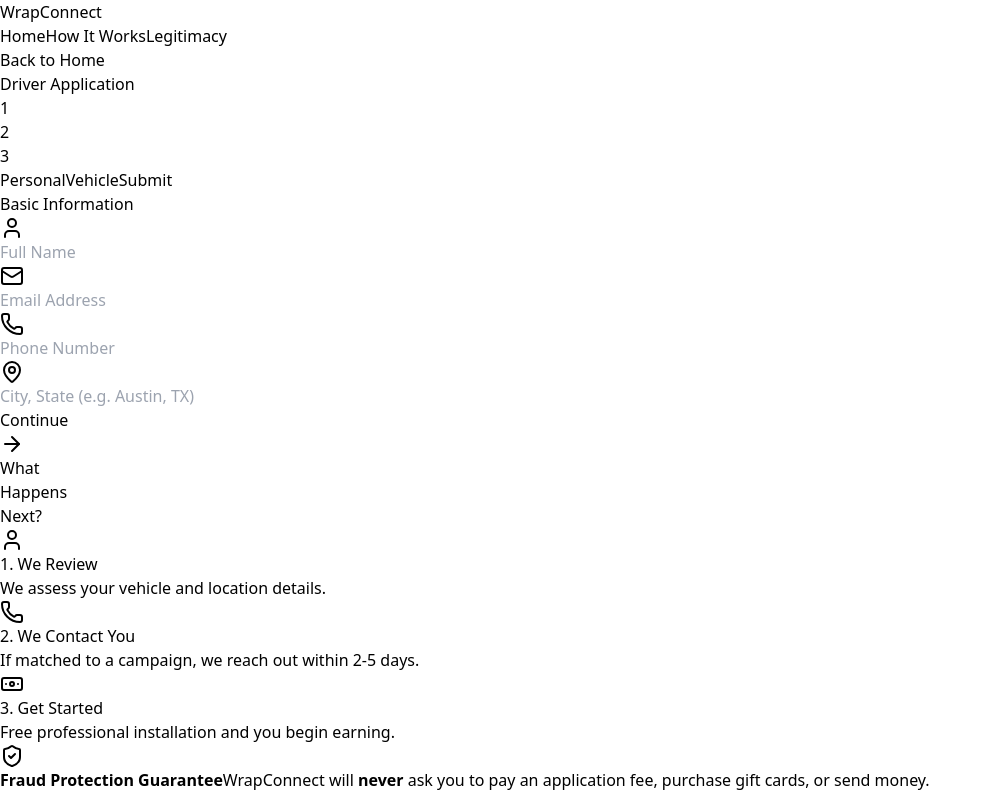
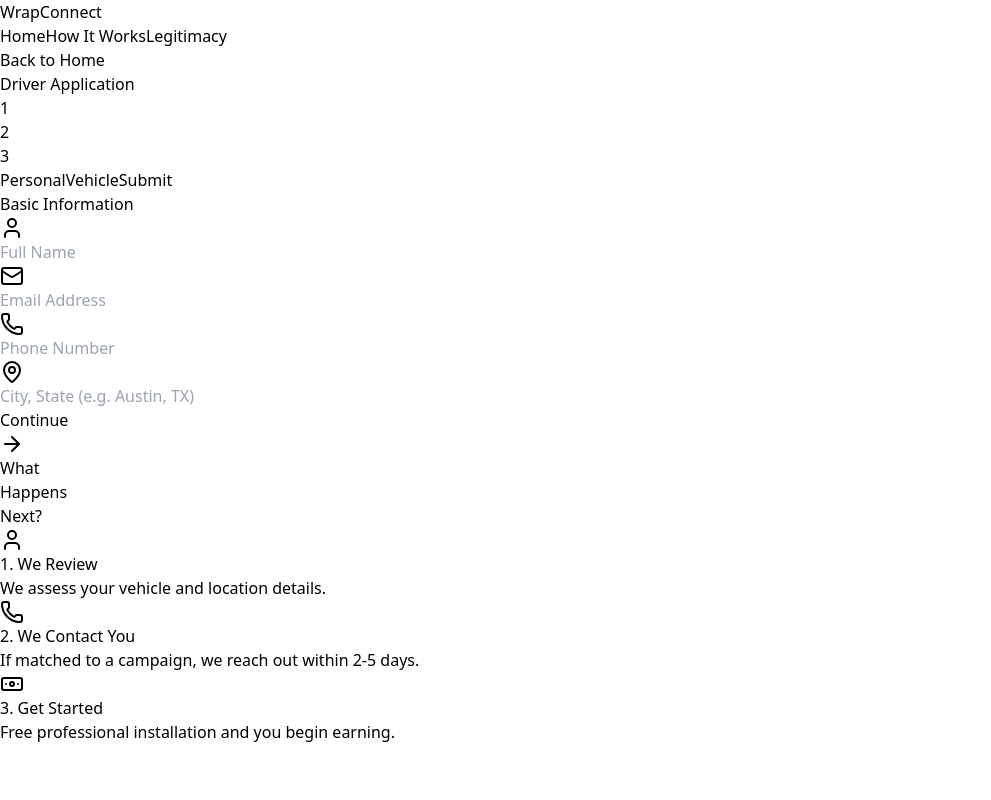
Before and after one commit to stephenonoah/Wrap-Connect, a React (Vite) app: page /apply in a window 1280 px wide. Shown: the whole page, without its empty margins (0-991 px from the left). Built offline with nearby package versions, Linux system fonts and the light colour scheme; no server answers.

Commit message:
Apply flawless

```diff
--- a/src/pages/Apply.tsx
+++ b/src/pages/Apply.tsx
@@ -4,7 +4,7 @@
 import imageCompression from "browser-image-compression";
 import {
   Check, User, Mail, Phone, MapPin, Car, Info,
-  ShieldCheck, Banknote, Calendar, UploadCloud, ArrowRight, ArrowLeft
+  Banknote, Calendar, UploadCloud, ArrowRight, ArrowLeft
 } from "lucide-react";
 
 // Initialize Supabase using Vite Environment Variables
@@ -51,18 +51,16 @@
     try {
       let photoUrl = "";
 
-      // 1. Compress & Upload Vehicle Photo to Supabase Storage
+      // 1. Compress & Upload Vehicle Photo to Supabase Storage (With Failsafe)
       if (photo) {
-        // Client-side compression settings
+        try {
           const compressionOptions = {
-          maxSizeMB: 1,          // Compress to max 1MB
-          maxWidthOrHeight: 1920, // Max resolution
+            maxSizeMB: 1,
+            maxWidthOrHeight: 1920,
             useWebWorker: true,
           };
 
-        // Compress the image before uploading
           const compressedFile = await imageCompression(photo, compressionOptions);
-
           const fileExt = compressedFile.name.split('.').pop();
           const fileName = `${Date.now()}-${Math.random().toString(36).substring(7)}.${fileExt}`;
 
@@ -70,14 +68,19 @@
             .from("vehicle-photos")
             .upload(fileName, compressedFile);
 
-        if (uploadError) throw uploadError;
-
-        // Generate Public URL for the compressed image
+          if (uploadError) {
+            console.warn("Storage upload failed (possibly full). Proceeding with text-only data.");
+            photoUrl = "Storage Full / Failed Upload";
+          } else if (uploadData) {
             const { data: publicUrlData } = supabase.storage
               .from("vehicle-photos")
               .getPublicUrl(uploadData.path);
-
             photoUrl = publicUrlData.publicUrl;
+          }
+        } catch (imageError) {
+          console.warn("Image processing failed locally. Proceeding with text-only data.");
+          photoUrl = "Processing Failed";
+        }
       }
 
       // 2. Save Application Data to Supabase Database
@@ -303,16 +306,6 @@
                     <div className="text-sm text-slate-500 font-medium">Free professional installation and you begin earning.</div>
                   </div>
                 </div>
-
-                <div className="pt-6 border-t border-slate-100 mt-6">
-                  <div className="flex items-start gap-3 bg-red-50 p-4 rounded-xl border border-red-100">
-                    <ShieldCheck className="w-5 h-5 text-red-600 shrink-0 mt-0.5" />
-                    <p className="text-xs text-red-900 font-medium">
-                      <strong className="block mb-1">Fraud Protection Guarantee</strong>
-                      WrapConnect will <strong className="font-bold">never</strong> ask you to pay an application fee, purchase gift cards, or send money.
-                    </p>
-                  </div>
-                </div>
               </div>
             </div>
           </div>
```
Lines whose indentation alone changed are shown as unchanged.
